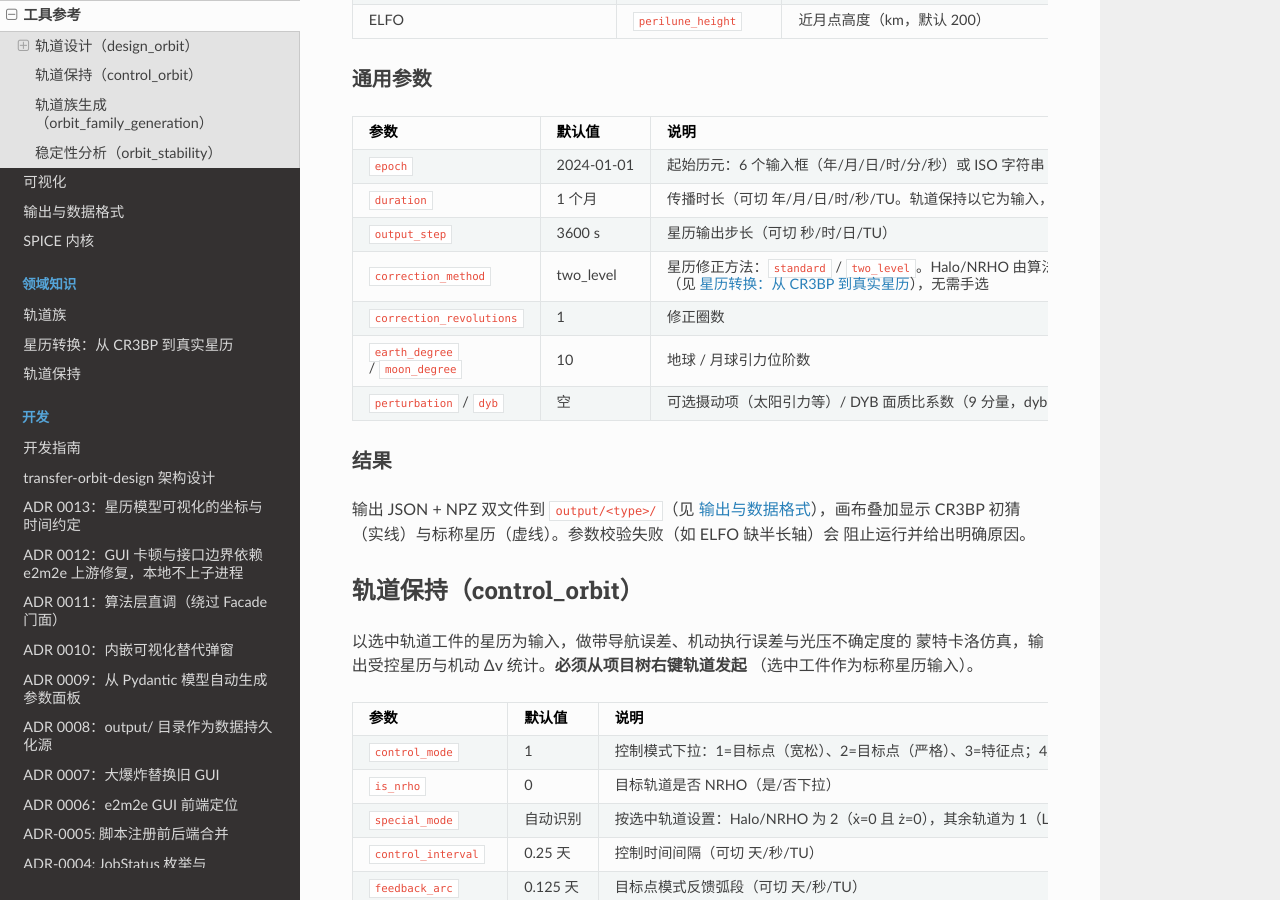
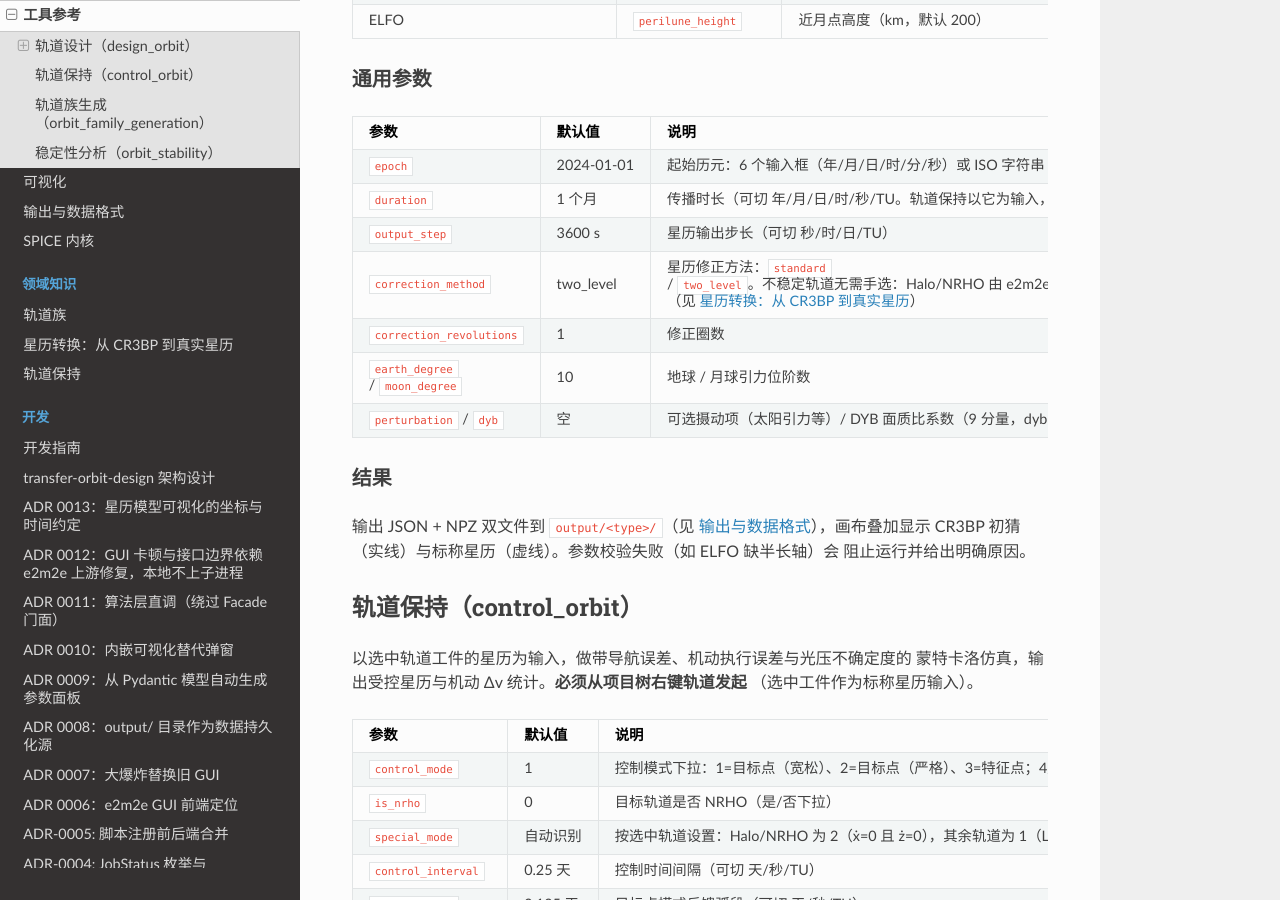
Before and after one commit to cislunarspace/transfer-orbit-design, a Sphinx documentation site: the page built from docs/source/guide/tools.md, in a window 1280 px wide and 900 px high, scrolled down 1478 px. Built offline with Sphinx 7.4.7 and the Read the Docs theme 3.1.0, drawn with Linux system fonts in a browser that asks for light colours.

Commit message:
文档: 说明 Lissajous 强制分段修正

```diff
--- a/docs/source/guide/tools.md
+++ b/docs/source/guide/tools.md
@@ -51,7 +51,7 @@
 | `epoch` | 2024-01-01 | 起始历元：6 个输入框（年/月/日/时/分/秒）或 ISO 字符串 |
 | `duration` | 1 个月 | 传播时长（可切 年/月/日/时/秒/TU。轨道保持以它为输入，建议 ≥ 保持总时长） |
 | `output_step` | 3600 s | 星历输出步长（可切 秒/时/日/TU） |
-| `correction_method` | two_level | 星历修正方法：`standard` / `two_level`。Halo/NRHO 由算法自动改走 `segmented`（见 {doc}`../concepts/ephemeris`），无需手选 |
+| `correction_method` | two_level | 星历修正方法：`standard` / `two_level`。不稳定轨道无需手选：Halo/NRHO 由 e2m2e 自动改走 `segmented`，Lissajous 由 GUI 桥接层同样强制 `segmented`（见 {doc}`../concepts/ephemeris`） |
 | `correction_revolutions` | 1 | 修正圈数 |
 | `earth_degree` / `moon_degree` | 10 | 地球 / 月球引力位阶数 |
 | `perturbation` / `dyb` | 空 | 可选摄动项（太阳引力等）/ DYB 面质比系数（9 分量，dyb[0] 为等效面质比 m²/kg；空框时显示 JSON 格式示例） |
```
